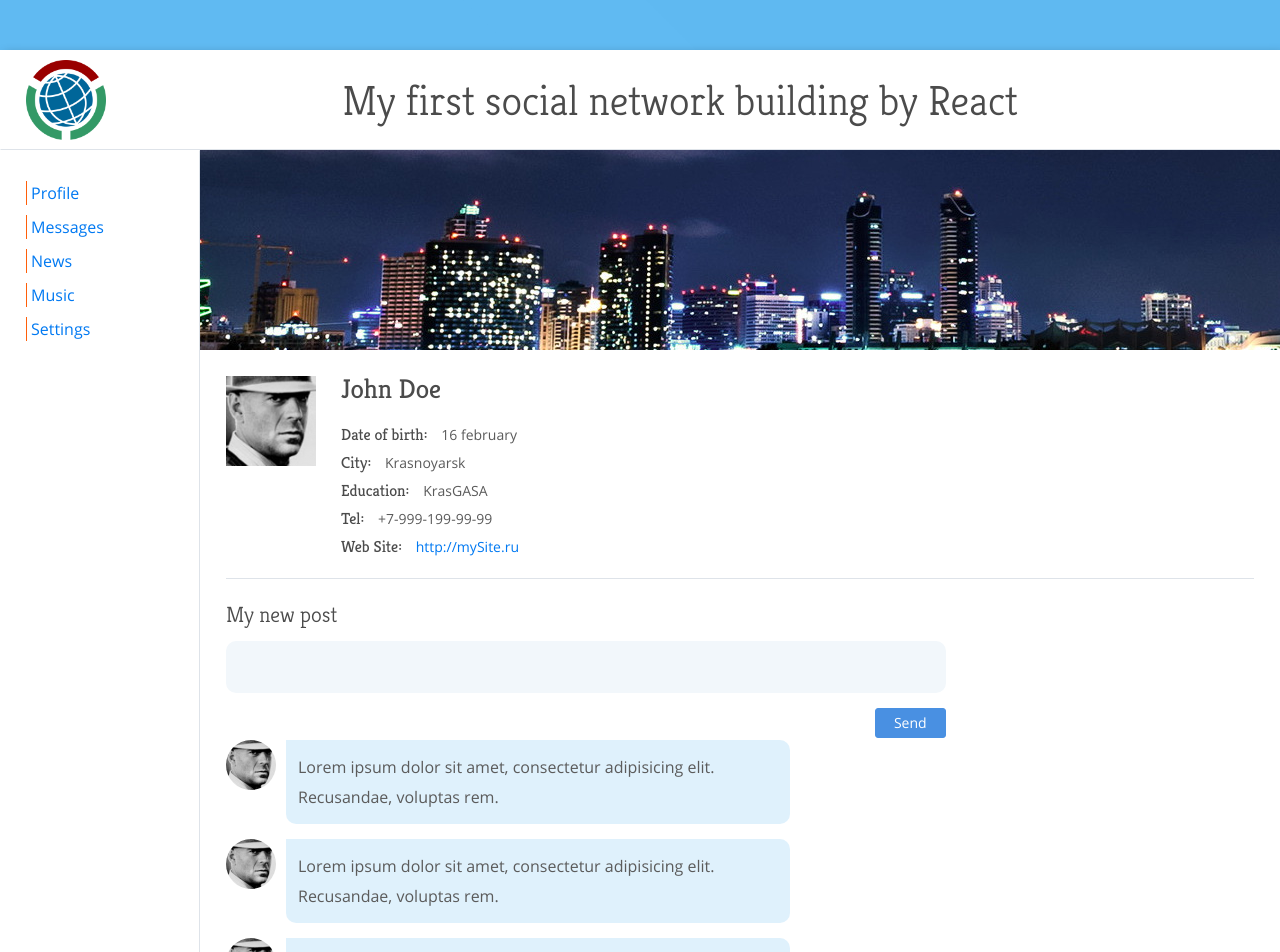
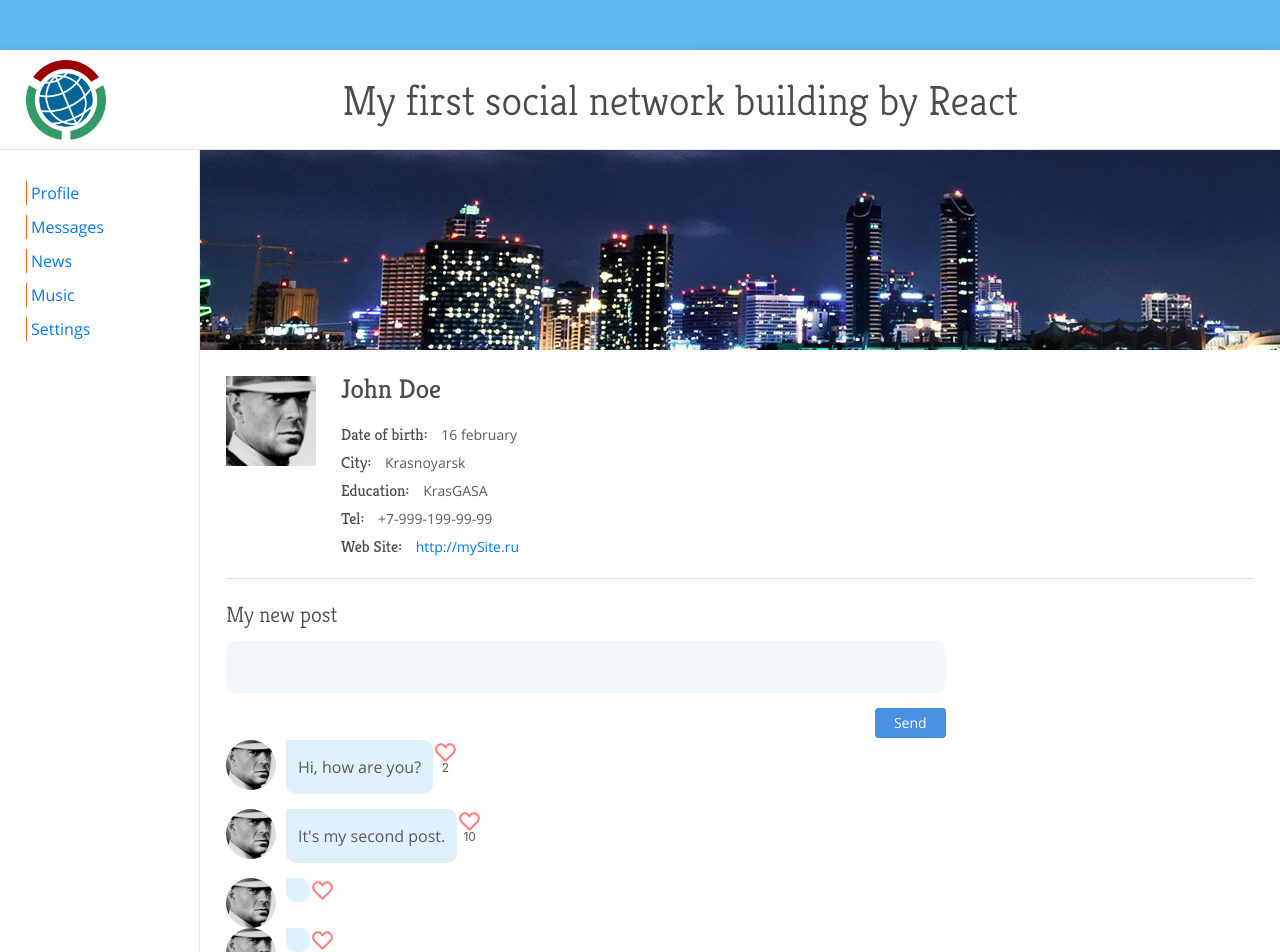
Before and after one commit to ZAWRusha/My-first-social-network-building-by-React, a React (Create React App) app: page / in a window 1280 px wide. Shown: the top 952 px of the page. Built offline with nearby package versions, Linux system fonts and the light colour scheme.

Commit message:
Props. Add props: post & like

```diff
--- a/src/components/MainPage/MyPosts/MyPosts.jsx
+++ b/src/components/MainPage/MyPosts/MyPosts.jsx
@@ -10,7 +10,8 @@ const MyPosts = () => {
 			<div className={s.button}>
 				<a className="btn" href="">Send</a>
 			</div>
-			<Post />
+			<Post message="Hi, how are you?" like="2" />
+			<Post message="It's my second post." like="10" />
 			<Post />
 			<Post />
 
--- a/src/components/MainPage/MyPosts/Post/Post.jsx
+++ b/src/components/MainPage/MyPosts/Post/Post.jsx
@@ -1,14 +1,18 @@
 import React from 'react'
 import s from './Post.module.css'
 
-const Post = () => {
-	return (<div className={s.post}>
-		<img src={require("../../../../ava/ava3.jpg")} alt="ava3" />
-		<p>
-			Lorem ipsum dolor sit amet, consectetur adipisicing elit. Recusandae, voluptas rem.
-		</p>
-		<br />
-	</div>
+const Post = (props) => {
+	return (
+		<div className={s.post}>
+			<img src={require("../../../../ava/ava3.jpg")} alt="ava3" />
+			<p>
+				{props.message}
+			</p>
+			<div className={s.like}>
+				{props.like}
+			</div>
+			<br />
+		</div>
 	)
 }
 
--- a/src/components/MainPage/MyPosts/Post/Post.module.css
+++ b/src/components/MainPage/MyPosts/Post/Post.module.css
@@ -21,3 +21,15 @@
 	margin-right: 10px;
 	border-radius: 50%;
 }
+.like {
+	display: flex;
+	align-items: flex-end;
+	justify-content: center;
+	width: 25px;
+	height: 35px;
+	background: url(../../../../icons/Like.svg) no-repeat top center;
+	background-size: contain;
+	font-size: 1.2rem;
+	font-weight: 400;
+	color: #5b5b5b;
+}
```
Also changed, not shown: src/icons/Like.svg (added).
